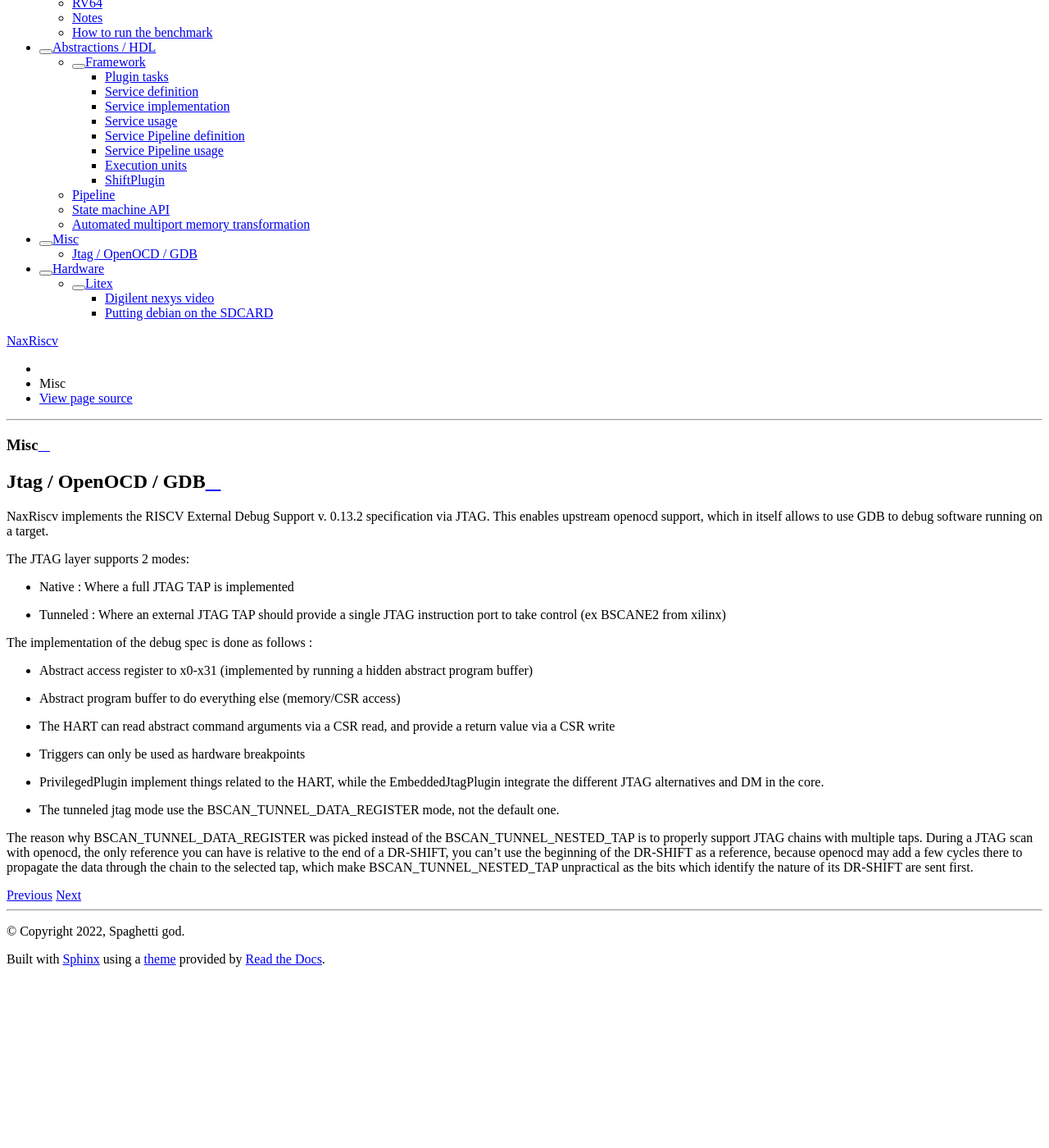
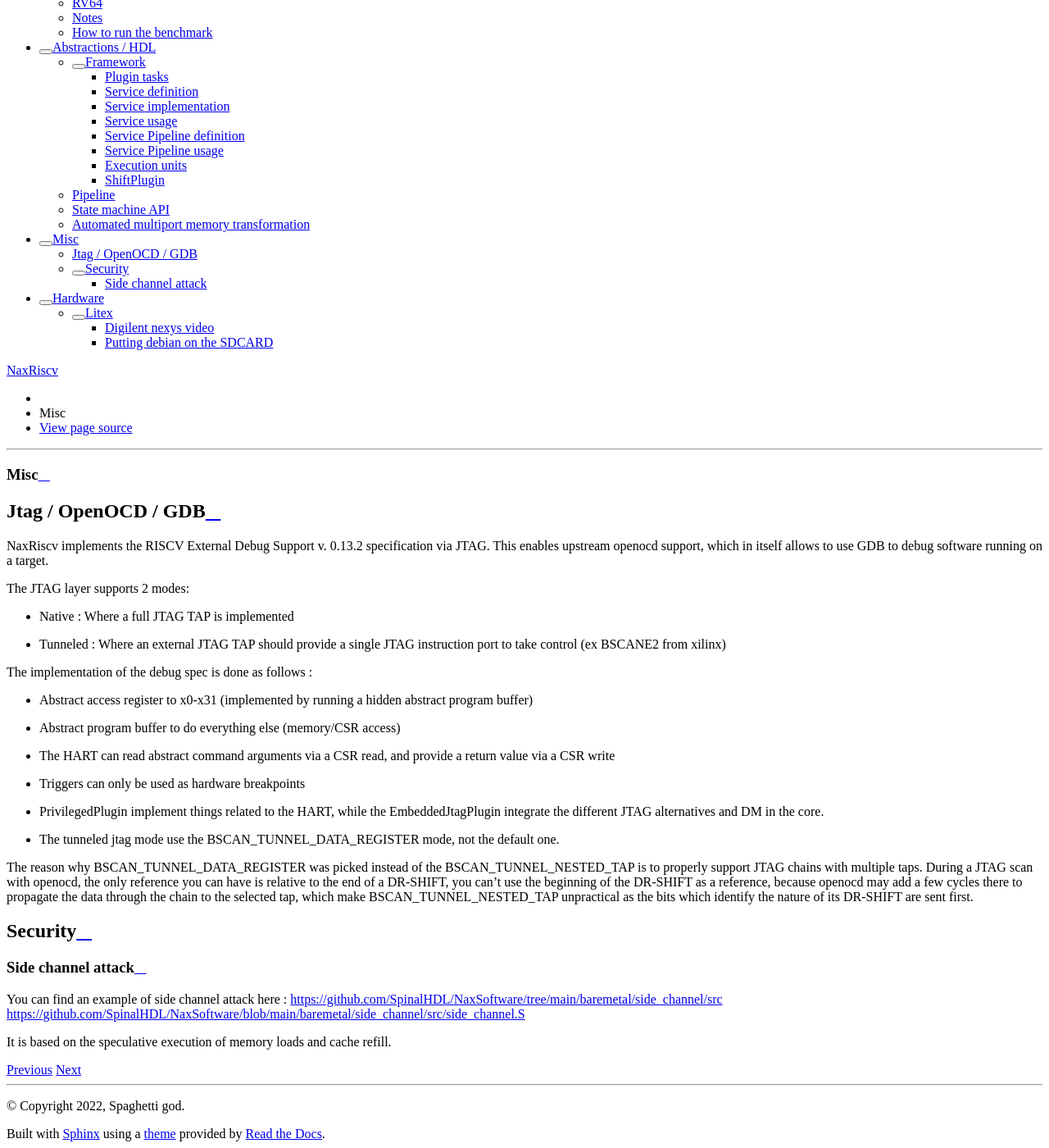
Before and after one commit to SpinalHDL/NaxRiscv-Rtd, a Sphinx documentation site: the page built from source/NaxRiscv/misc/index.rst, in a window 1280 px wide and 1400 px high, scrolled down 752 px. Shown: the whole window at 82% size. Built offline with Sphinx 7.4.7 and the Read the Docs theme 2.0.0, drawn with Linux system fonts in a browser that asks for light colours; before the commit the page ends 1939 px from its top, so only the background shows below that.

Commit message:
Add side channel attack doc

```diff
--- a/source/NaxRiscv/misc/index.rst
+++ b/source/NaxRiscv/misc/index.rst
@@ -3,6 +3,7 @@ Misc
 ===============
 
 .. include:: jtag.rst
+.. include:: security.rst
 
 .. role:: raw-html-m2r(raw)
    :format: html
--- /dev/null
+++ b/source/NaxRiscv/misc/security.rst
@@ -0,0 +1,14 @@
+.. role:: raw-html-m2r(raw)
+   :format: html
+
+Security
+========================
+
+Side channel attack
+---------------------
+
+You can find an example of side channel attack here :
+https://github.com/SpinalHDL/NaxSoftware/tree/main/baremetal/side_channel/src
+https://github.com/SpinalHDL/NaxSoftware/blob/main/baremetal/side_channel/src/side_channel.S
+
+It is based on the speculative execution of memory loads and cache refill.
```
